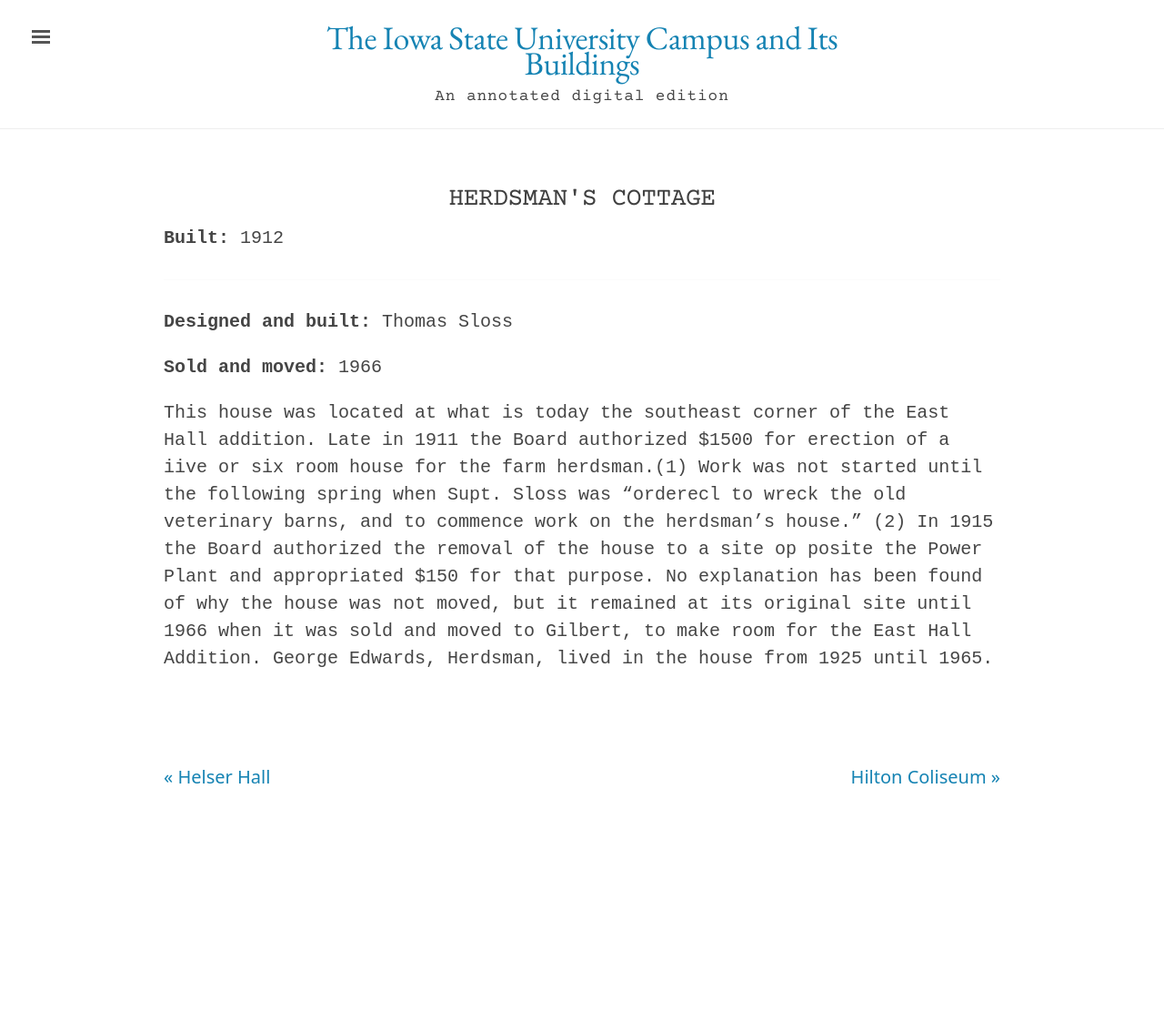
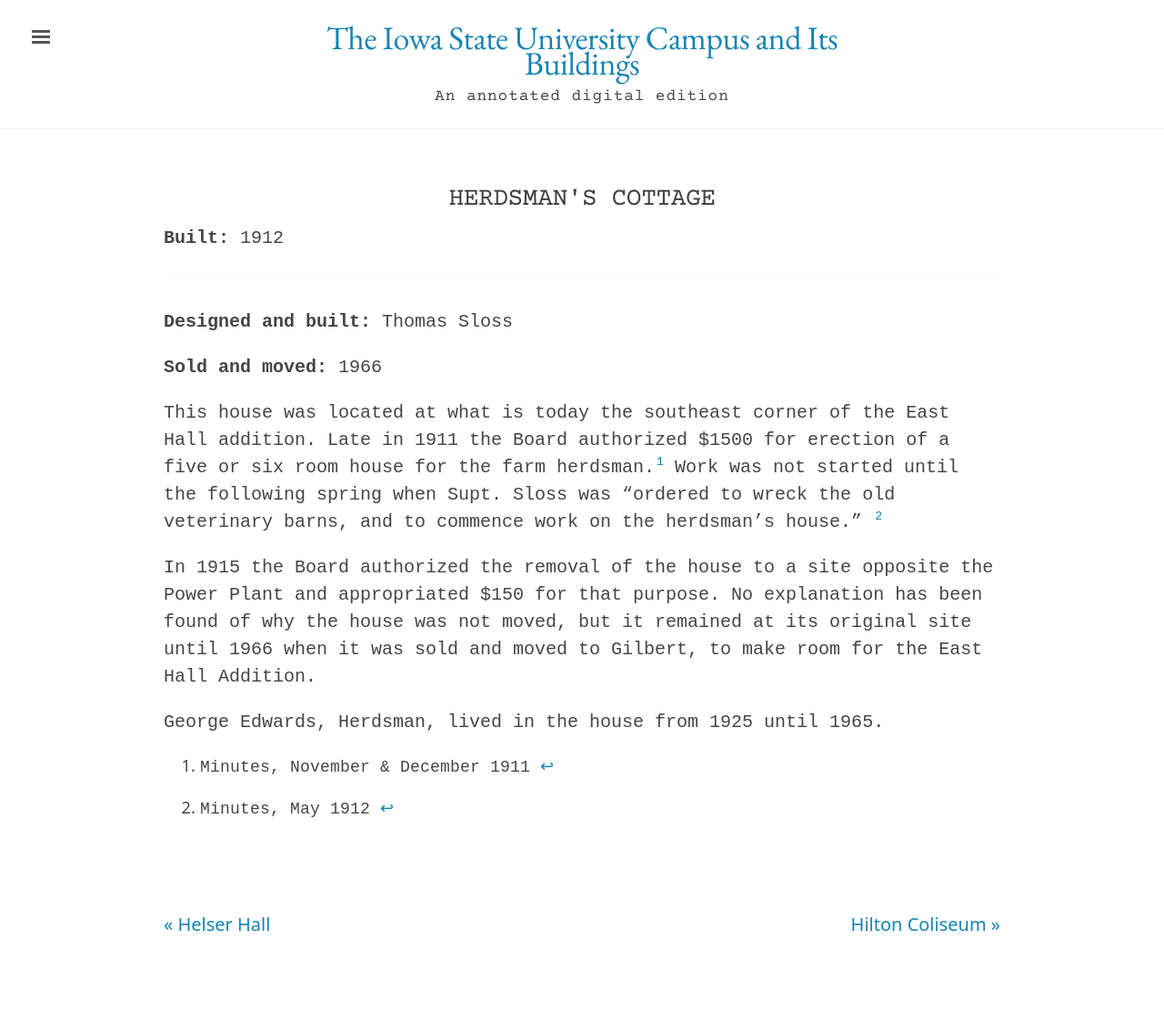
Before and after one commit to emanderson811/day-edition, a Jekyll site: the page built from _texts/buildings/100day-herdsmans-cottage.md, in a window 1280 px wide. Shown: the whole page at 91% size. Built offline with Jekyll 4.4.1, drawn with Linux system fonts in a browser that asks for light colours; before the commit the page ends 949 px from its top, so only the background shows below that.

Commit message:
Update 100day-herdsmans-cottage.md

```diff
--- a/_texts/buildings/100day-herdsmans-cottage.md
+++ b/_texts/buildings/100day-herdsmans-cottage.md
@@ -18,7 +18,12 @@
 
 **Sold and moved:** 1966
 
-This house was located at what is today the southeast corner of the East Hall addition. Late in 1911 the Board authorized $1500 for erection of a iive or six room house for the farm herdsman.(1) Work was not started until the following spring when Supt. Sloss was "orderecl to wreck the old veterinary barns, and to commence work on the herdsman's house." (2)
-In 1915 the Board authorized the removal of the house to a site op posite the Power Plant and appropriated $150 for that purpose. No explanation has been found of why the house was not moved, but it remained at its original site until 1966 when it was sold and moved
-to Gilbert, to make room for the East Hall Addition.
+This house was located at what is today the southeast corner of the East Hall addition. Late in 1911 the Board authorized $1500 for erection of a five or six room house for the farm herdsman.[^fn1] Work was not started until the following spring when Supt. Sloss was "ordered to wreck the old veterinary barns, and to commence work on the herdsman's house." [^fn2]
+
+In 1915 the Board authorized the removal of the house to a site opposite the Power Plant and appropriated $150 for that purpose. No explanation has been found of why the house was not moved, but it remained at its original site until 1966 when it was sold and moved to Gilbert, to make room for the East Hall Addition.
+
 George Edwards, Herdsman, lived in the house from 1925 until 1965.
+
+[^fn1]: Minutes, November & December 1911
+
+[^fn2]: Minutes, May 1912
```
